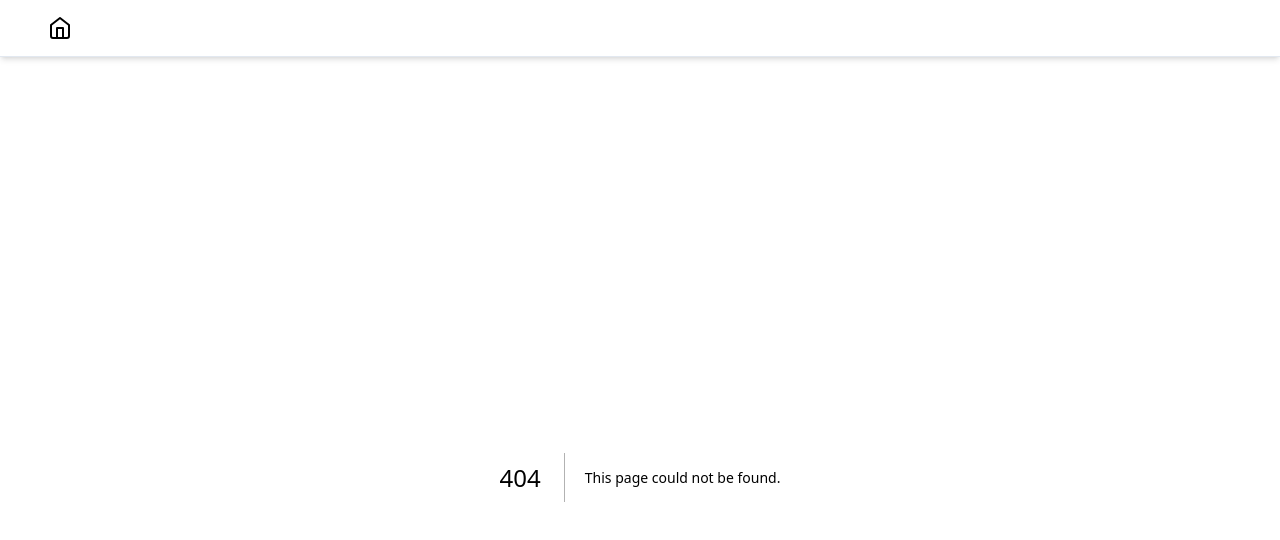
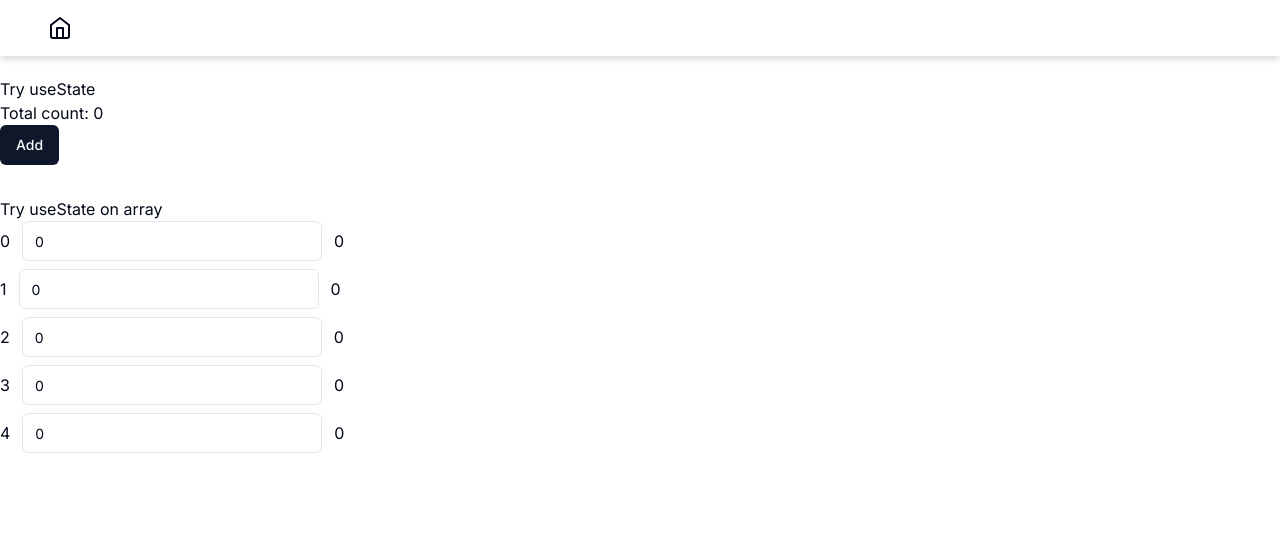
Before and after one commit to fairulazmin/myapp, a Next.js app: page /useState in a window 1280 px wide. Before the commit this address had no page. Shown: the top 540 px of the page. Built offline with nearby package versions, Linux system fonts and the light colour scheme.

Commit message:
add useState exercise

```diff
--- a/app/page.tsx
+++ b/app/page.tsx
@@ -30,6 +30,9 @@ export default function Home() {
         </li>
         <li>
           <Link href="/inputZod">InputZod</Link>
+        </li>
+        <li>
+          <Link href="/useState">useState</Link>
         </li>
         <li>
           <Link href="/multi-select">Multi select</Link>
--- /dev/null
+++ b/app/useState/page.tsx
@@ -0,0 +1,43 @@
+"use client";
+
+import { useState } from "react";
+import { Button } from "@/components/ui/button";
+import { Input } from "@/components/ui/input";
+
+const UseStatePage = () => {
+  const [count, setCount] = useState(0);
+  const [toCtrl, setToCtrl] = useState<number[]>(Array(5).fill(0));
+
+  return (
+    <>
+      <div>
+        <h2>Try useState</h2>
+        <div>Total count: {count}</div>
+        <Button onClick={() => setCount((prev) => prev + 1)}>Add</Button>
+      </div>
+      <div className="mt-8">
+        <h2>Try useState on array</h2>
+        <div className="space-y-2">
+          {toCtrl.map((arr, idx) => (
+            <div className="flex items-center space-x-3">
+              <h1>{idx}</h1>
+              <Input
+                value={arr}
+                onChange={(e) =>
+                  setToCtrl((prev) => {
+                    const newArr = [...prev];
+                    newArr[idx] = Number(e.target.value);
+                    return newArr;
+                  })
+                }
+                className="w-[300px]"
+              />
+              <h3>{toCtrl[idx] * 2}</h3>
+            </div>
+          ))}
+        </div>
+      </div>
+    </>
+  );
+};
+export default UseStatePage;
```
